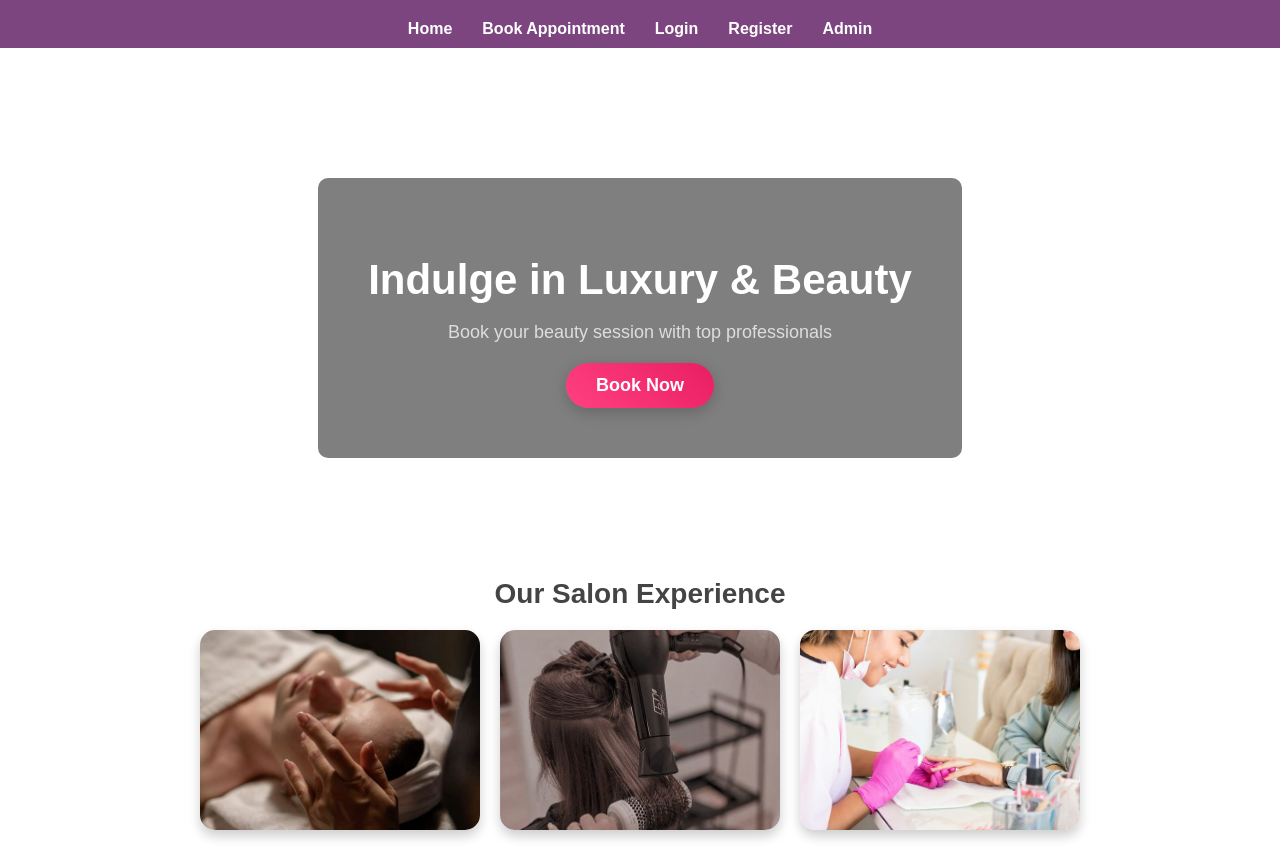
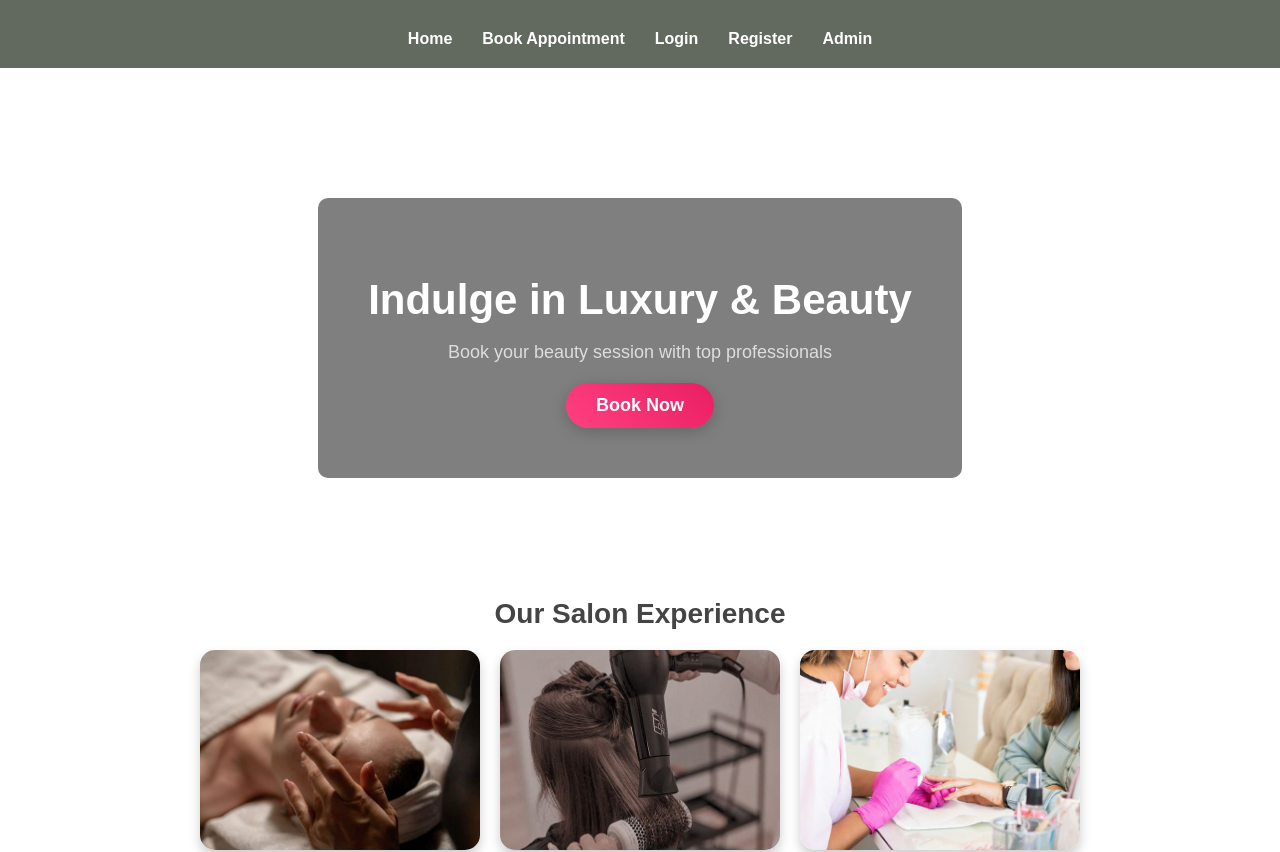
Before and after one commit to Ramudi48/Doctor-Appointment-Website, a React (Create React App) app in the folder client/: page / in a window 1280 px wide. Shown: the top 852 px of the page. Built offline with nearby package versions, Linux system fonts and the light colour scheme.

Commit message:
update header

```diff
--- a/client/src/components/Header/Header.module.css
+++ b/client/src/components/Header/Header.module.css
@@ -1,7 +1,7 @@
 .header {
-    background-color: #7c4580;
+    background-color: #626a60;
     color: #fff;
-    padding: 10px 20px;
+    padding: 20px 20px;
     text-align: center;
   }
 
```
